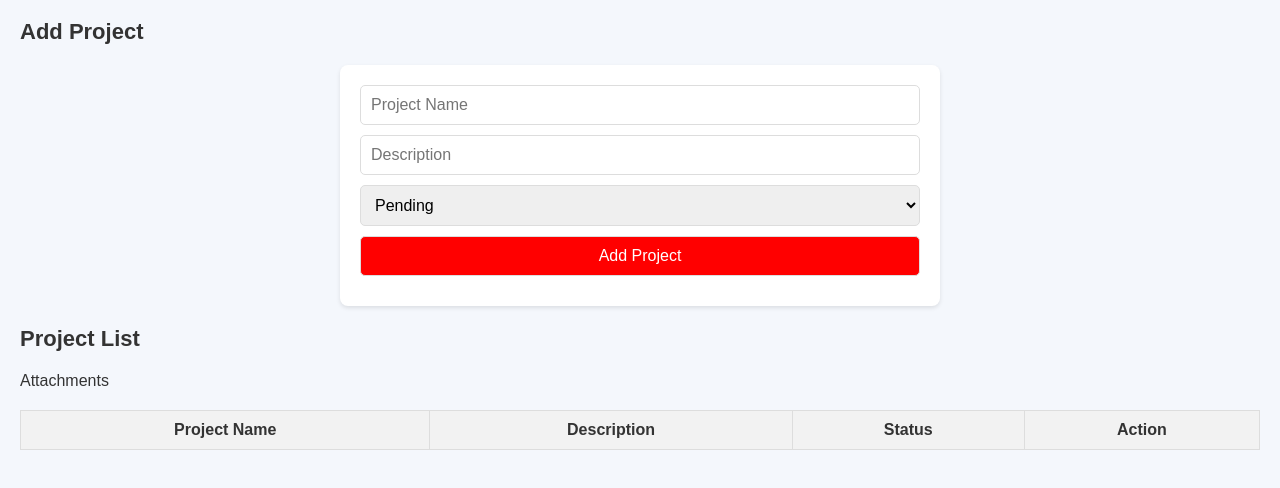
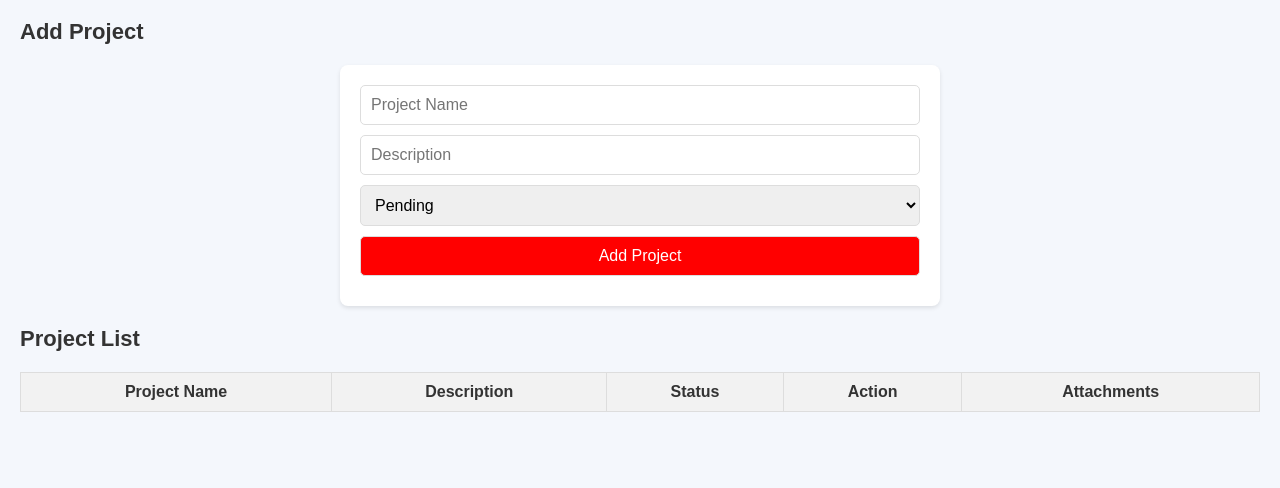
Before and after one commit to SyamsulFikri/web-base-mayora3, a plain HTML site: page project.html in a window 1280 px wide. Shown: the part 100-588 px from the top of the page. Drawn offline with Linux system fonts and the light colour scheme.

Commit message:
update again

```diff
--- a/project.html
+++ b/project.html
@@ -57,7 +57,7 @@
               <th>Description</th>
               <th>Status</th>
               <th>Action</th>
-              <tr>Attachments</tr>
+              <th>Attachments</th>
             </tr>
           </thead>
           <tbody>
```
